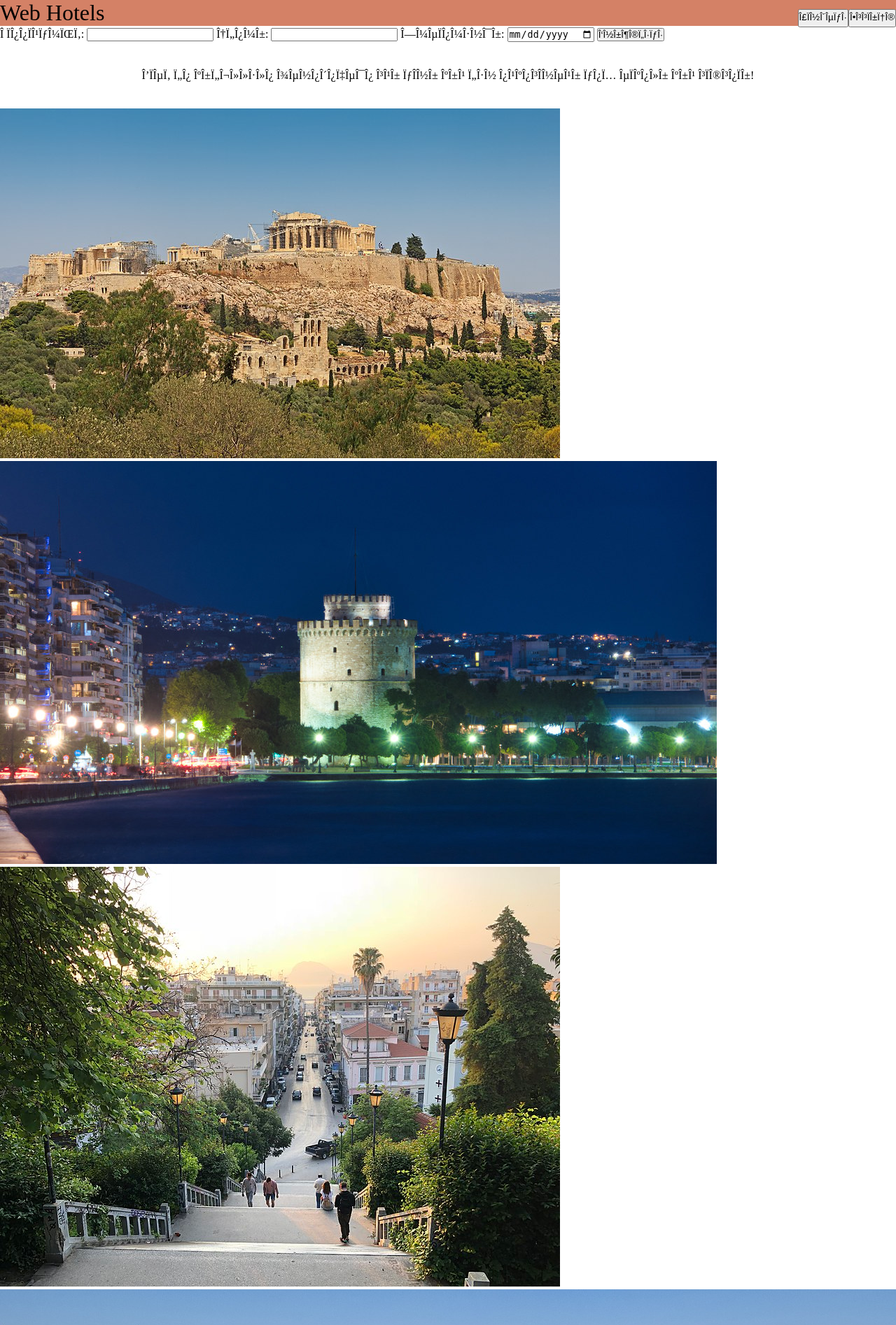
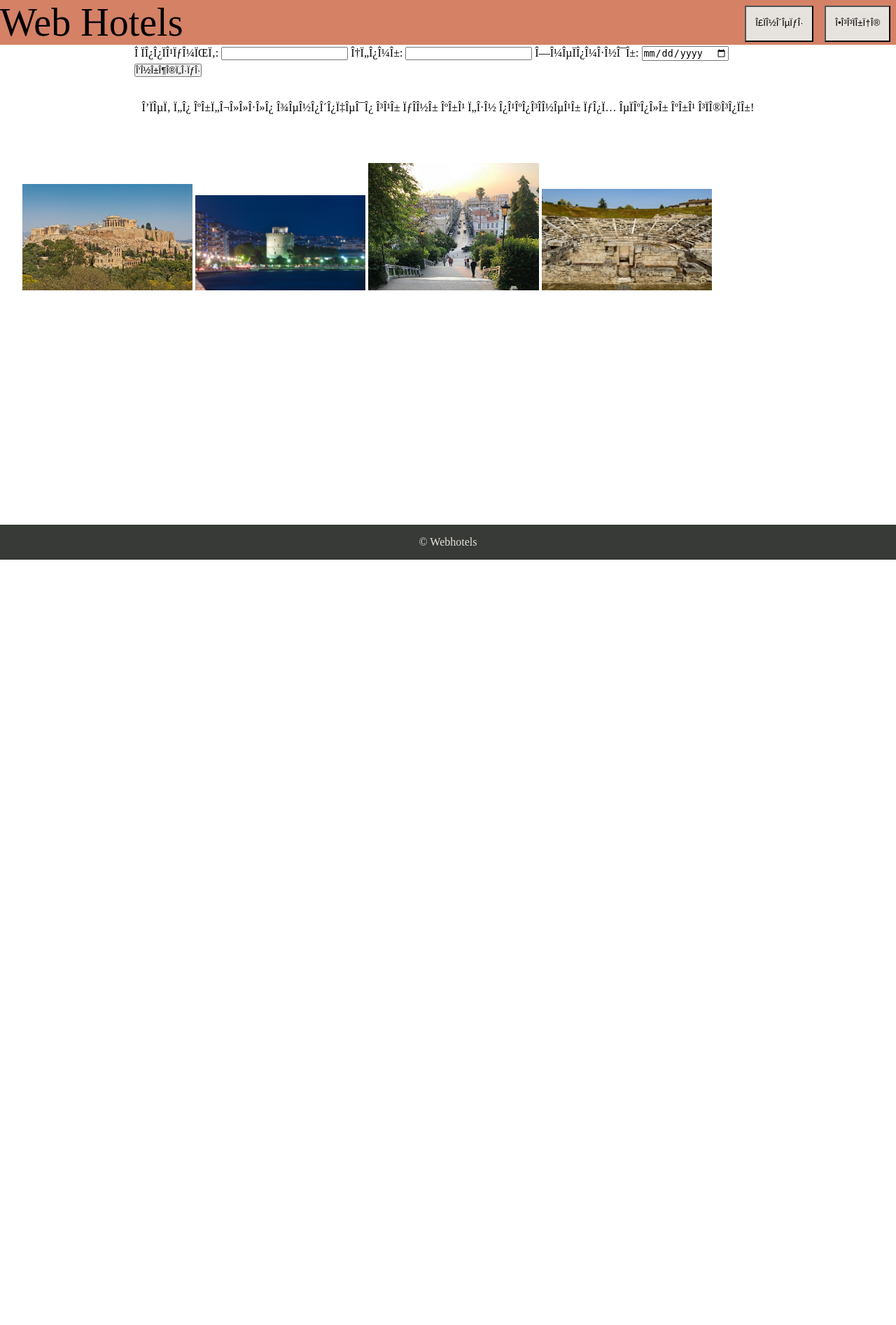
Before and after one commit to Button99/WebHotel-Project, a PHP site: page / in a window 1280 px wide. Shown: the top 1894 px of the page at 70% size. After the commit the page ends 800 px from the top, so only its background shows below. Run offline with PHP 8.4, Linux system fonts and the light colour scheme.

Commit message:
style fixed

```diff
--- a/index.html
+++ b/index.html
@@ -8,8 +8,8 @@
         <section class="header">
             <header>
                 Web Hotels
-                <a style="float: right;"><button>Εγγραφή</button></a>
-                <a style="float: right;"><button>Σύνδεση</button></a>
+                <a><button>Εγγραφή</button></a>
+                <a><button>Σύνδεση</button></a>
             </header>
         </section>
         <section class="finder">
@@ -38,7 +38,7 @@
             </ul>
         </section>
         <footer>
-            &copy; Webhotels
+            <p>&copy; Webhotels</p>
         </footer>
     </body>
 </html>
--- a/style.css
+++ b/style.css
@@ -8,23 +8,77 @@
 }
 
 html, body {
-    height: 100%;
+    font-size: 100%;
+    height: 100vh;
+    box-sizing: border-box;
 }
 
-/* header {
-    font-size: 2.5rem;
+
+.header {
+    font-size: 3.5rem;
     text-align: left;
     background-color: #d48166;
 }
-*/
 
-.header {
-    font-size: 2rem;
-    text-align: left;
-    background-color: #d48166;
+.header a {
+    float: right;
+    align-content: middle;
+}
+
+.header button{
+    background-color: #E6E2DD;
+    margin: 0.5rem;
+    padding: 0.8rem;
+    text-align: center;
+    align-content: center;
+    display: block;
+}
+
+.header button:hover {
+    transition: 0.5s;
+    background: #808080;
+}
+
+.finder {
+    grid-area: nav;
+}
+
+.finder form {
+    padding-left: 15%;
+}
+
+footer {
+    width: 100%;
+    position: fixed;
+    left: 0;
+    bottom: 0;
+    padding: 1rem;
+    color: black;
+    text-align: center;
+    background-color: #373A36;
+}
+
+footer p {
+    color: #E6E2DD;
 }
 
 .text {
     padding: 2rem;
     text-align: center;
 }
+
+.town-pictures {
+    margin: 2rem;
+    display: inline-block;
+
+}
+
+.town-pictures li {
+    list-style-type: none;
+    display: inline;
+}
+
+.town-pictures img{
+    width: 20%;
+    height: 20%;
+}
```
